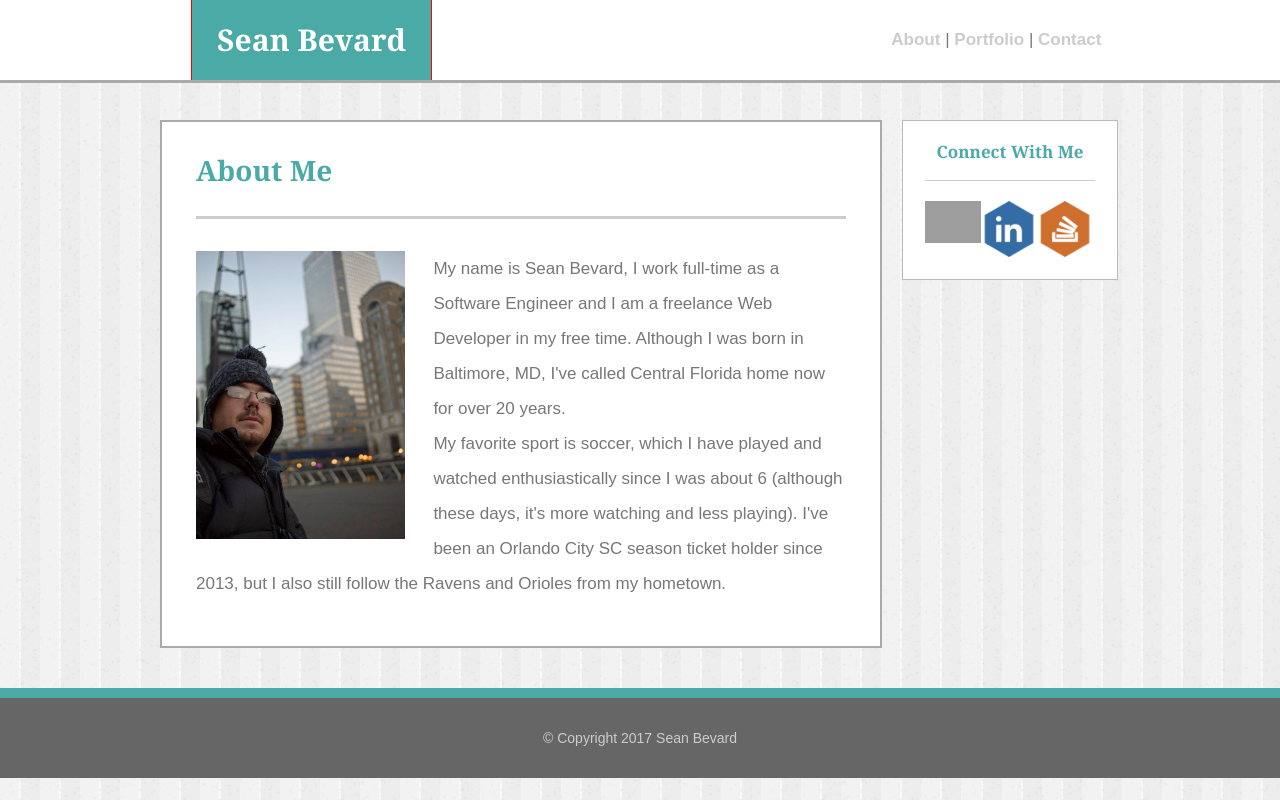
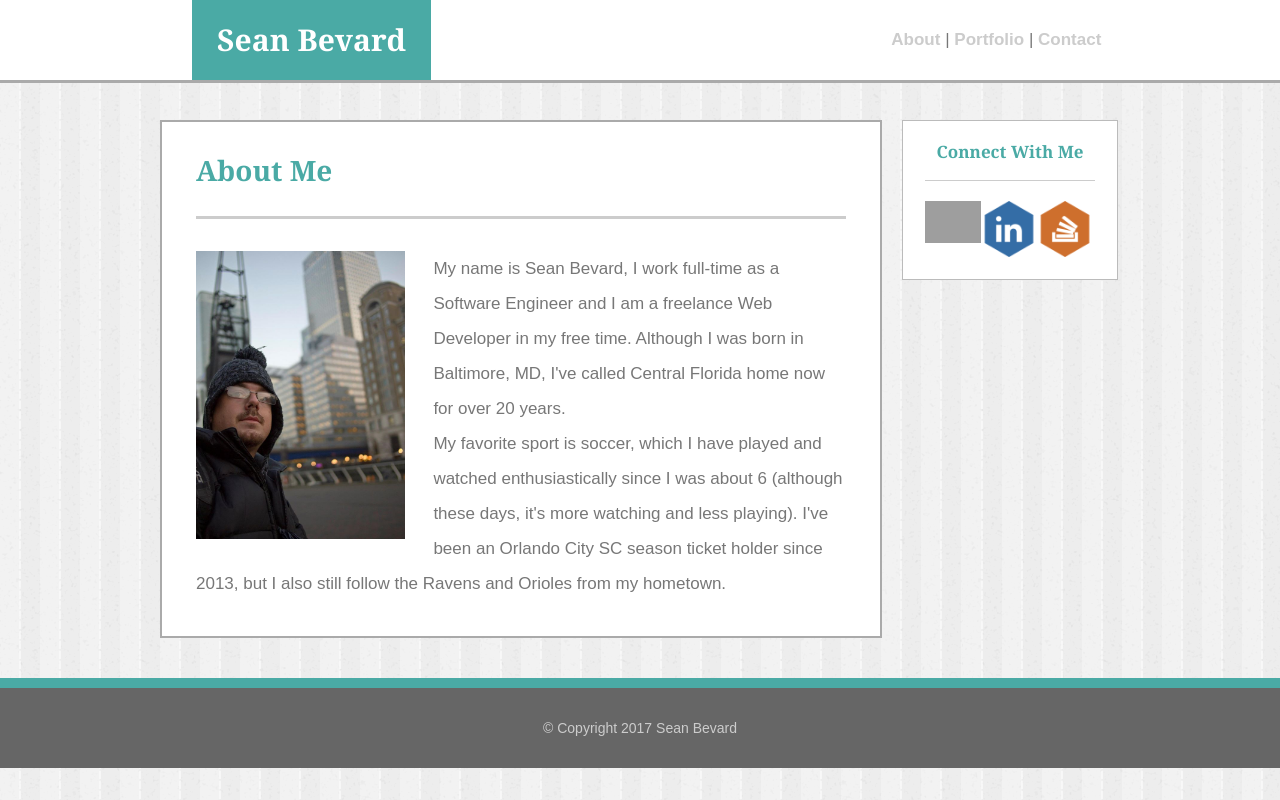
Before and after one commit to seanbevard/Basic-Portfolio, a PHP site: page / in a window 1280 px wide. Run offline with PHP 8.4, Linux system fonts and the light colour scheme; grey boxes are pictures that could not be loaded.

Commit message:
last fix tonight!

```diff
--- a/assets/css/style.css
+++ b/assets/css/style.css
@@ -18,7 +18,6 @@ h1{
 	text-align: center;
 	padding: 0px 25px 0px 25px;
 	white-space: nowrap;
-	outline: 1px solid red;
 
 }
 
@@ -77,7 +76,7 @@ header{
 
 .mainContent{
 	background-color: #ffffff;
-	padding:34px 34px 10px 34px;
+	padding:34px 34px 0px 34px;
 	border: 2px solid #aaaaaa;
 	width: 650px;
 	height: 480px;
```
